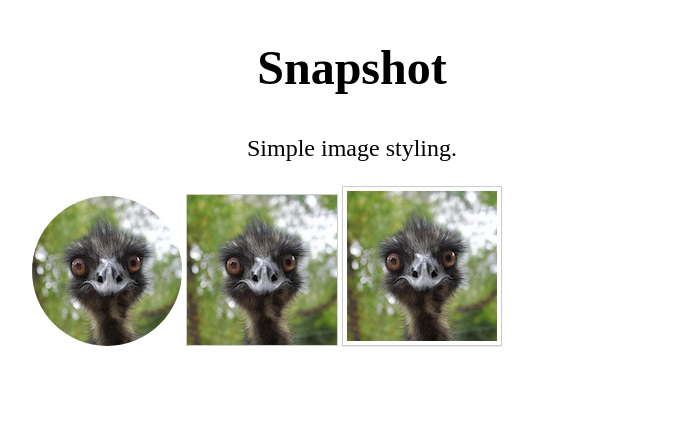
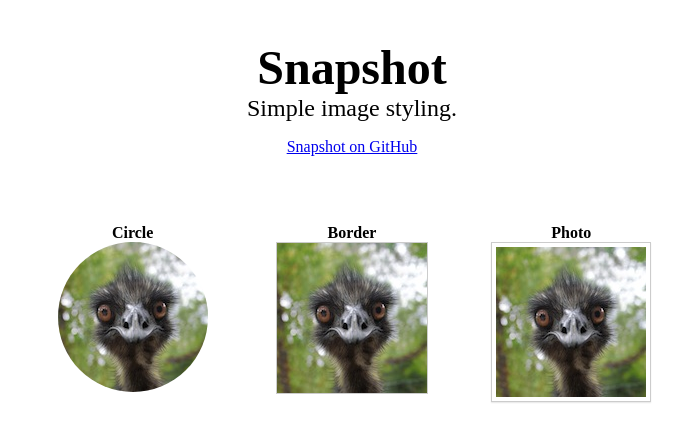
Before and after one commit to cferdinandi/snapshot, a plain HTML site: page index.html in a window 1280 px wide. Shown: the whole page, without its empty margins (288-970 px from the left). Drawn offline with Linux system fonts and the light colour scheme.

Commit message:
Updated demo

```diff
--- a/index.html
+++ b/index.html
@@ -2,7 +2,7 @@
 <html lang="en">
 	<head>
 		<meta charset="utf-8">
-		<title>Snapshot - Simple image styling</title>
+		<title>Snapshot</title>
 		<meta name="viewport" content="width=device-width, initial-scale=1.0">
 
 		<!-- A basic responsive reset -->
@@ -12,6 +12,16 @@
 				@-ms-viewport { width: device-width; zoom: 1.0; }
 				 @-o-viewport { width: device-width; zoom: 1.0; }
 					@viewport { width: device-width; zoom: 1.0; }
+
+			/* Add box sizing to everything
+			 * http://www.paulirish.com/2012/box-sizing-border-box-ftw/ */
+			*,
+			*:before,
+			*:after {
+				-webkit-box-sizing: border-box;
+				-moz-box-sizing: border-box;
+				box-sizing: border-box;
+			}
 
 			html { overflow-y: auto; }
 
@@ -23,6 +33,17 @@
 				width: 88%;
 				margin-left: auto;
 				margin-right: auto;
+			}
+
+			.row {
+			  margin-left: -1.4%;
+			  margin-right: -1.4%;
+			}
+			.grid-third {
+			  float: left;
+			  width: 33.3333333333%;
+			  padding-left: 1.4%;
+			  padding-right: 1.4%;
 			}
 		</style>
 
@@ -38,14 +59,32 @@
 	<body>
 		<section class="container">
 
-			<h1 style="text-align: center; font-size: 3em;">Snapshot</h1>
-			<p style="text-align: center; font-size: 1.5em;">Simple image styling.</p>
+			<h1 style="text-align: center; font-size: 3em; margin-bottom: 0;">Snapshot</h1>
+			<p style="text-align: center; font-size: 1.5em; margin: 0;">Simple image styling.</p>
+			<p style="text-align: center;"><a href="https://github.com/cferdinandi/snapshot#readme">Snapshot on GitHub</a></p>
 
-			<p>
-				<img class="img-circle" src="img/emu.jpg">
-				<img class="img-border" src="img/emu.jpg">
-				<img class="img-photo" src="img/emu.jpg">
-			</p>
+			<br><br>
+
+			<div class="row">
+				<div class="grid-third">
+					<p style="text-align: center;">
+						<strong>Circle</strong><br>
+						<img class="img-circle" src="img/emu.jpg">
+					</p>
+				</div>
+				<div class="grid-third">
+					<p style="text-align: center;">
+						<strong>Border</strong><br>
+						<img class="img-border" src="img/emu.jpg">
+					</p>
+				</div>
+				<div class="grid-third">
+					<p style="text-align: center;">
+						<strong>Photo</strong><br>
+						<img class="img-photo" src="img/emu.jpg">
+					</p>
+				</div>
+			</div>
 
 		</section>
 
```
